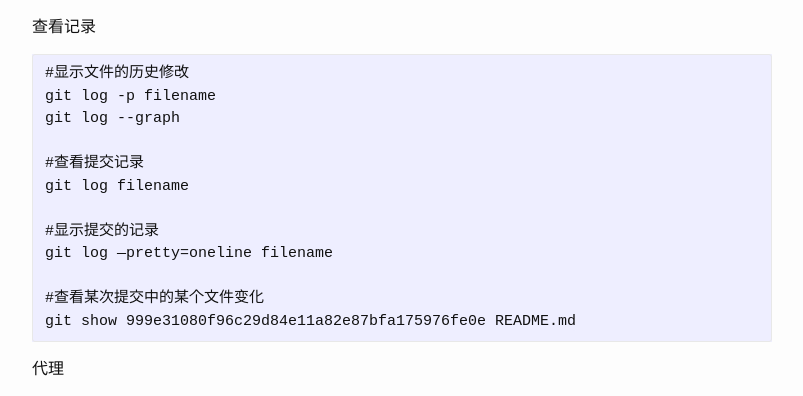
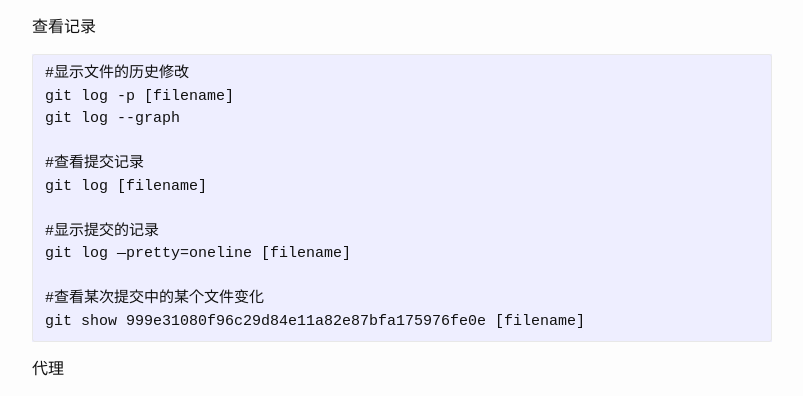
Before and after one commit to josephstalin117/josephstalin117.github.io, a Jekyll site: the page built from _posts/2016-06-03-git.markdown, in a window 1280 px wide and 900 px high, scrolled down 2387 px. Shown: the part 195-591 px from the top of the window, without its empty margins (238-1041 px from the left). Built offline with Jekyll 4.4.1, drawn with Linux system fonts in a browser that asks for light colours.

Commit message:
edit git log

````diff
--- a/_posts/2016-06-03-git.markdown
+++ b/_posts/2016-06-03-git.markdown
@@ -123,17 +123,17 @@ git config --global core.pager 'less'
 
 ```
 #显示文件的历史修改
-git log -p filename
+git log -p [filename]
 git log --graph
 
 #查看提交记录
-git log filename
+git log [filename]
 
 #显示提交的记录
-git log —pretty=oneline filename
+git log —pretty=oneline [filename]
 
 #查看某次提交中的某个文件变化
-git show 999e31080f96c29d84e11a82e87bfa175976fe0e README.md
+git show 999e31080f96c29d84e11a82e87bfa175976fe0e [filename]
 ```
 
 代理
````
